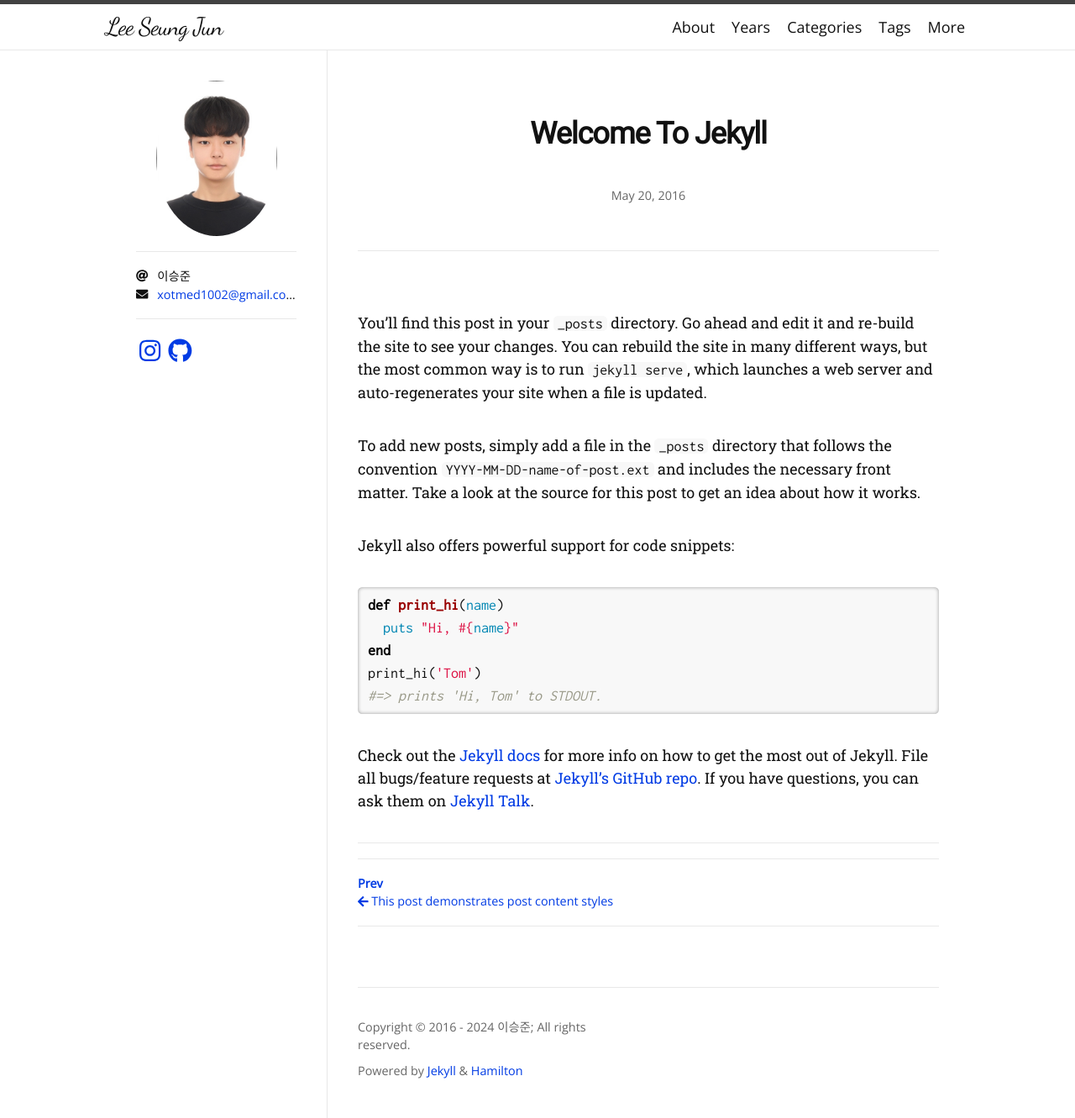
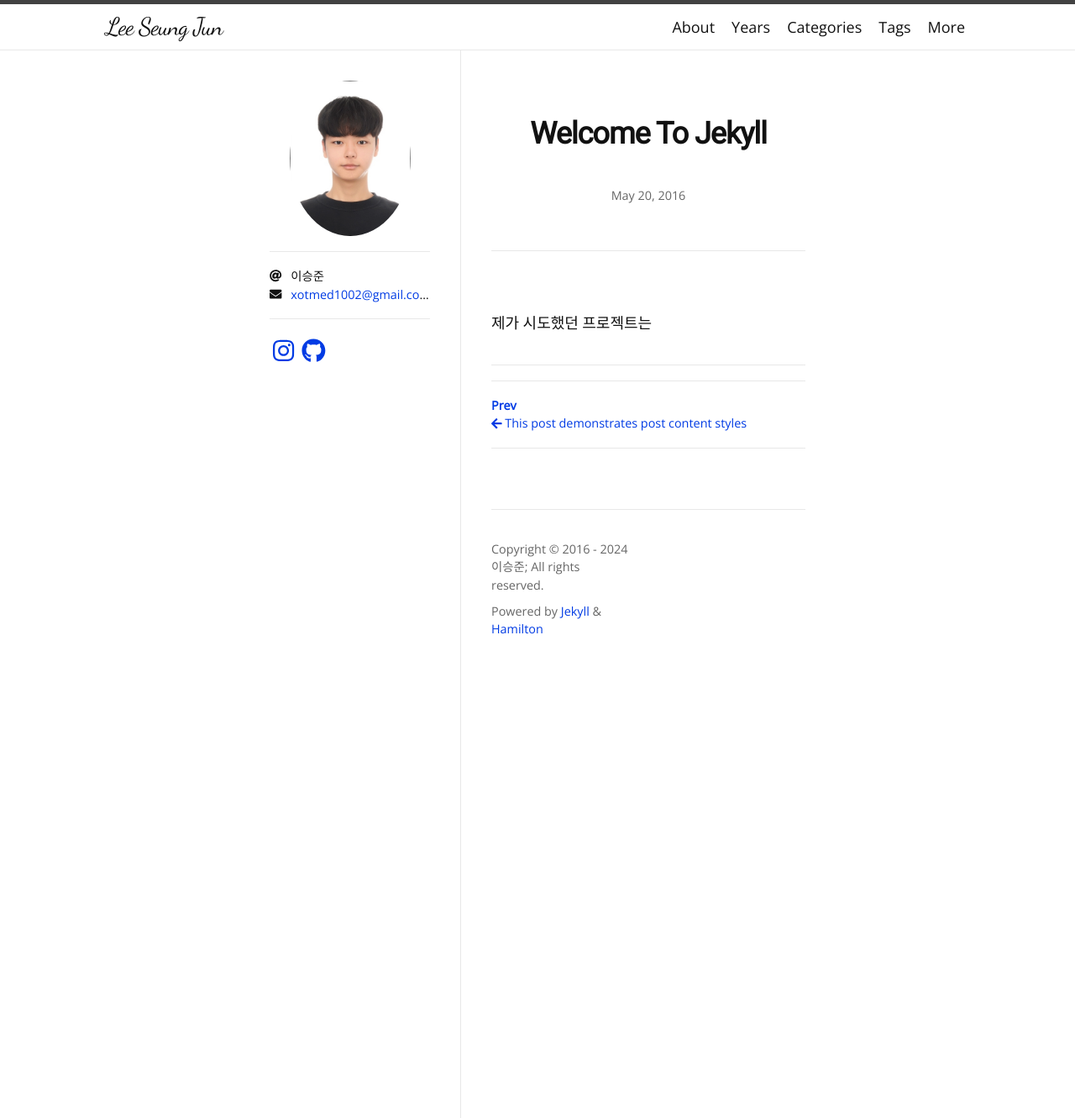
Before and after one commit to MooTo2002/MooTo2002.github.io, a Jekyll site: the page built from _posts/2016-05-20-welcome-to-jekyll.md, in a window 1280 px wide. Shown: the whole page at 84% size. Built offline with Jekyll 4.4.1, drawn with Linux system fonts in a browser that asks for light colours; nearby versions of some CDN libraries; some web fonts are replaced.

Commit message:
Update 2016-05-20-welcome-to-jekyll.md

```diff
--- a/_posts/2016-05-20-welcome-to-jekyll.md
+++ b/_posts/2016-05-20-welcome-to-jekyll.md
@@ -1,22 +1,4 @@
 ---
 layout: post
 ---
-You’ll find this post in your `_posts` directory. Go ahead and edit it and re-build the site to see your changes. You can rebuild the site in many different ways, but the most common way is to run `jekyll serve`, which launches a web server and auto-regenerates your site when a file is updated.
-
-To add new posts, simply add a file in the `_posts` directory that follows the convention `YYYY-MM-DD-name-of-post.ext` and includes the necessary front matter. Take a look at the source for this post to get an idea about how it works.
-
-Jekyll also offers powerful support for code snippets:
-
-{% highlight ruby %}
-def print_hi(name)
-  puts "Hi, #{name}"
-end
-print_hi('Tom')
-#=> prints 'Hi, Tom' to STDOUT.
-{% endhighlight %}
-
-Check out the [Jekyll docs][jekyll-docs] for more info on how to get the most out of Jekyll. File all bugs/feature requests at [Jekyll’s GitHub repo][jekyll-gh]. If you have questions, you can ask them on [Jekyll Talk][jekyll-talk].
-
-[jekyll-docs]: http://jekyllrb.com/docs/home
-[jekyll-gh]:   https://github.com/jekyll/jekyll
-[jekyll-talk]: https://talk.jekyllrb.com/
+제가 시도했던  프로젝트는
```
